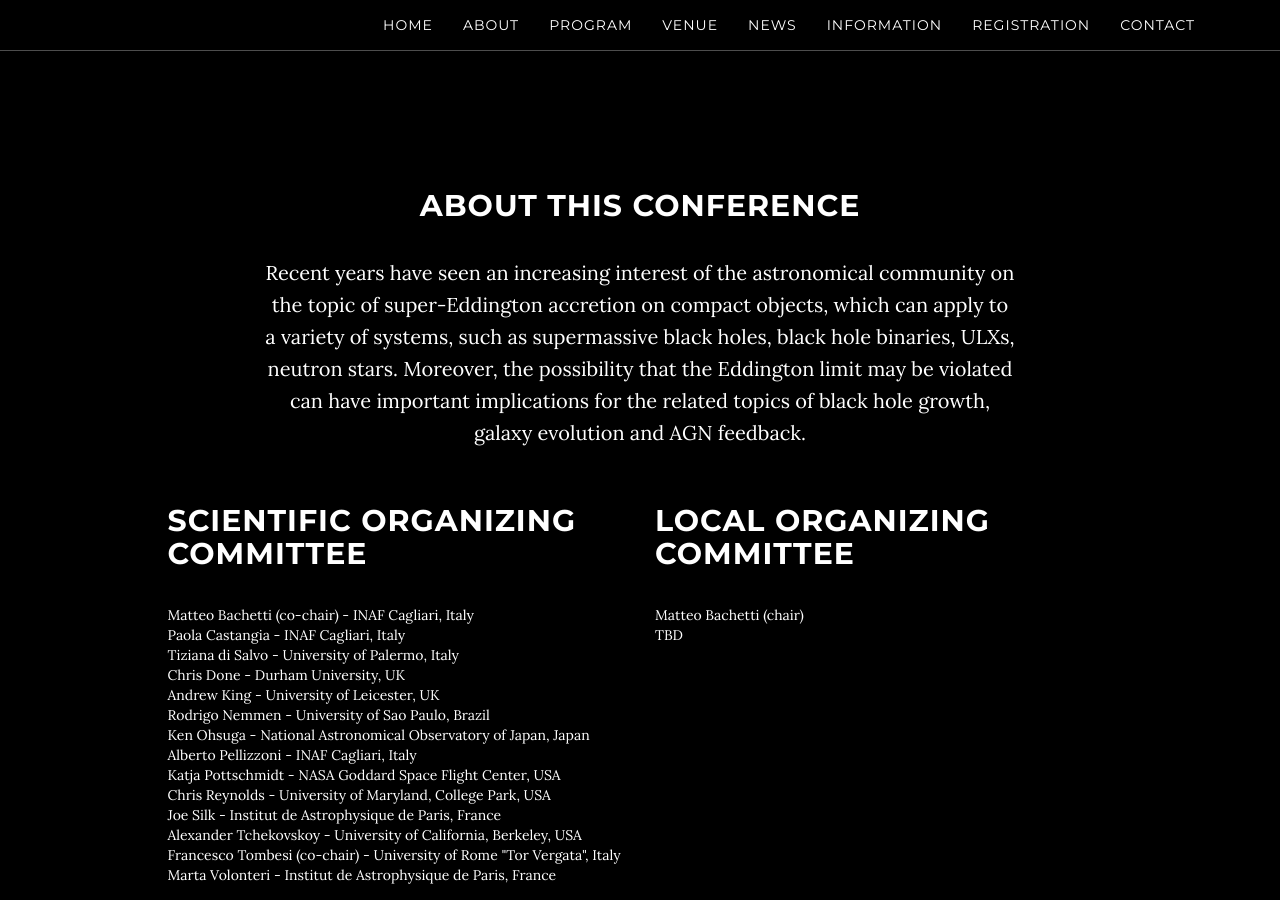
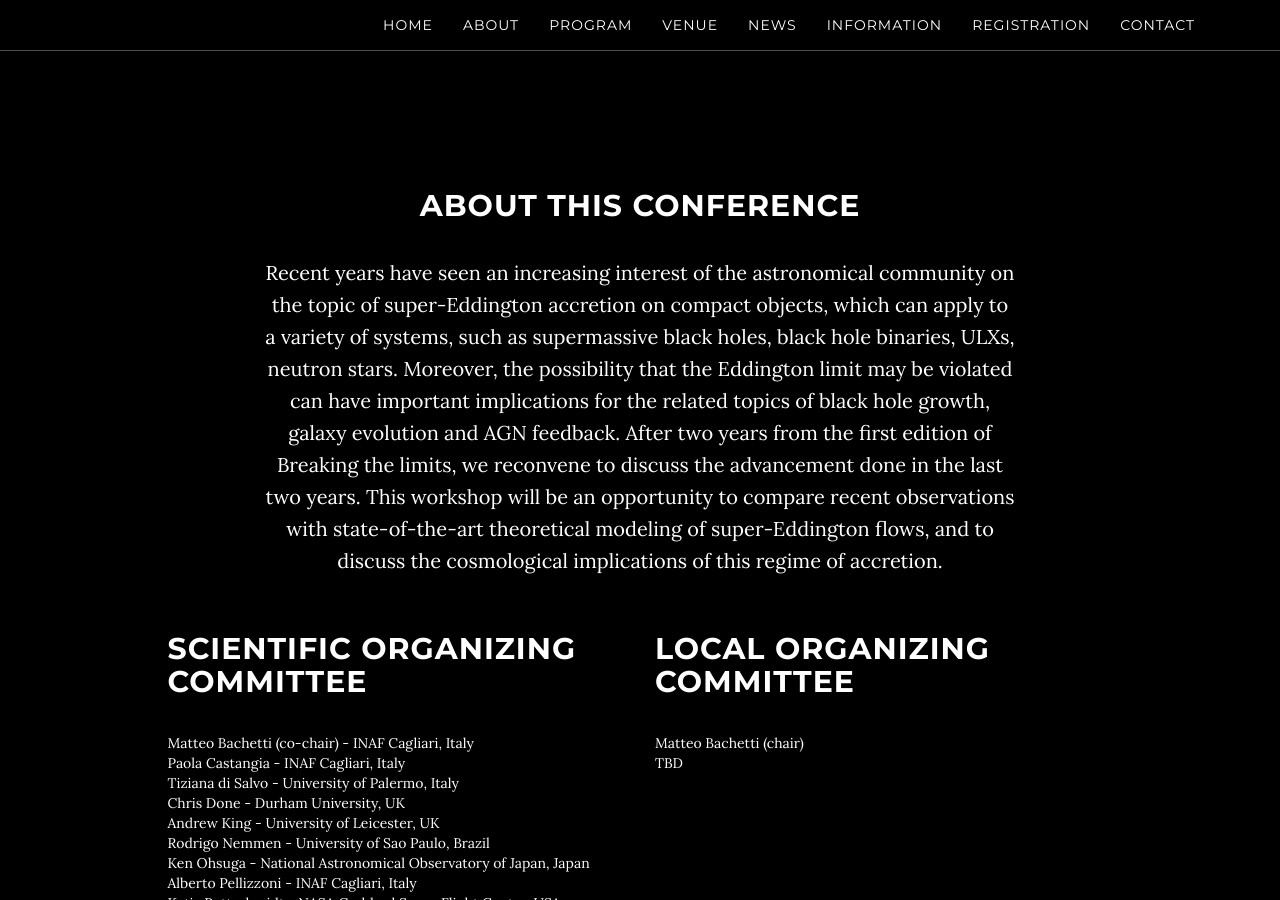
Before and after one commit to breakingthelimits/supereddington2018, a Jekyll site: the page built from index.html, in a window 1280 px wide and 900 px high, scrolled down 911 px. Built offline with Jekyll 4.4.1, drawn with Linux system fonts in a browser that asks for light colours.

Commit message:
Update Introduction

```diff
--- a/_includes/about.html
+++ b/_includes/about.html
@@ -3,12 +3,15 @@
         <div class="row">
             <div class="col-md-8 col-md-offset-2">
                 <h2>About this conference </h2>
-                <p>Recent years have seen an increasing interest of the astronomical community
-                on the topic of super-Eddington accretion on compact objects, which can
-                apply to a variety of systems, such as supermassive black holes, black hole
-                binaries, ULXs, neutron stars. Moreover, the possibility that the Eddington
-                limit may be violated can have important implications for the related topics
-                of black hole growth, galaxy evolution and AGN feedback.</p>
+                <p>Recent years have seen an increasing interest of the astronomical community on the topic of super-Eddington
+                    accretion on compact objects, which can apply to a variety of systems, such as supermassive black holes,
+                    black hole binaries, ULXs, neutron stars. Moreover, the possibility that the Eddington limit may be
+                    violated can have important implications for the related topics of black hole growth, galaxy evolution
+                    and AGN feedback.
+                    After two years from the first edition of Breaking the limits, we reconvene to discuss the advancement
+                    done in the last two years.
+                    This workshop will be an opportunity to compare recent observations with state-of-the-art theoretical modeling of super-Eddington flows, and to discuss the cosmological implications of this regime of accretion.
+                </p>
 
 
 
```
